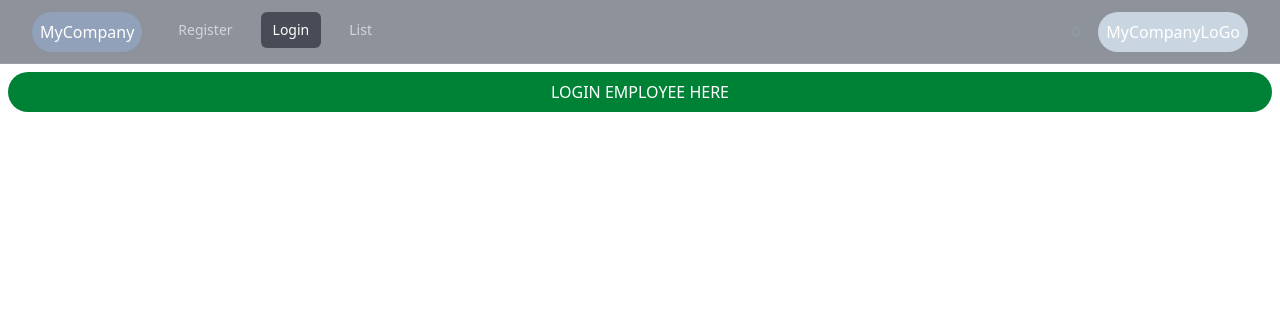
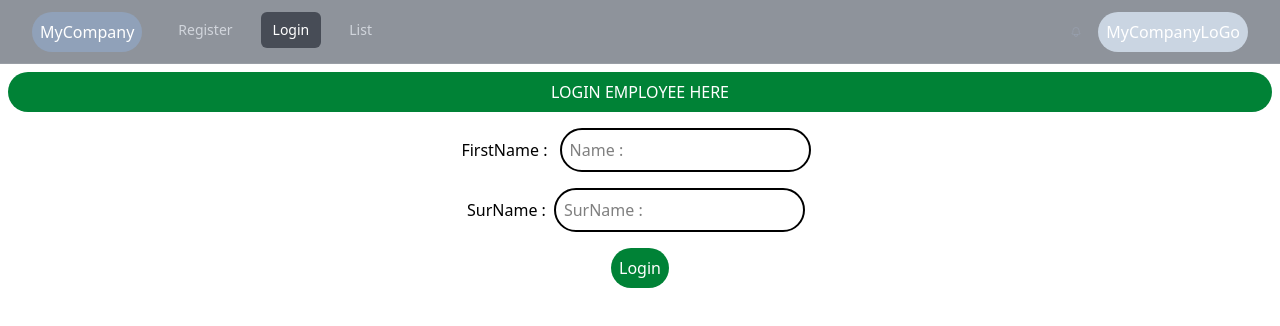
Before and after one commit to JakManC/EmployeeFrontEnd, a React (Vite) app: page /loginEmployee in a window 1280 px wide. Shown: the top 326 px of the page. Built offline with nearby package versions, Linux system fonts and the light colour scheme.

Commit message:
Added Login
Login Home Page Also Created

```diff
--- a/employeeStore.js
+++ b/employeeStore.js
@@ -1,8 +1,13 @@
 import { data } from "react-router-dom";
 import { create } from "zustand";
+import LoginEmployee from "./src/components/LoginEmployee";
+import { get } from "react-hook-form";
 
-const useEmployeeStore = create((set) => ({
+const useEmployeeStore = create((set, get) => ({
   employeeArray: [],
+
+  currentUser: null,
+  error: null,
   addEmpIntoList: (empl) => {
     set((state) => ({
       employeeArray: [...state.employeeArray, empl],
@@ -14,5 +19,23 @@ const useEmployeeStore = create((set) => ({
         (empl, index) => indx !== index
       ),
     })),
+
+  loginEmployee: (fName, sName) => {
+    const employees = get().employeeArray;
+
+    const foundEmpl = employees.find(
+      (empl) =>
+        empl.fName.toLowerCase() === fName.toLowerCase() &&
+        empl.surName.toLowerCase() === sName.toLowerCase()
+    );
+
+    if (foundEmpl) {
+      set({ currentUser: foundEmpl, error: null });
+      return alert("Login Successful");
+    } else {
+      set({ currentUser: null, error: "Invalid Credentials" });
+      return "Invalid Credentials...";
+    }
+  },
 }));
 export default useEmployeeStore;
--- /dev/null
+++ b/src/components/HomePageForLogEmpl.jsx
@@ -0,0 +1,11 @@
+import React from "react";
+
+function HomePageForLogEmpl() {
+  return (
+    <div>
+      <h1>This Is Home Page For Login Employee</h1>
+    </div>
+  );
+}
+
+export default HomePageForLogEmpl;
--- a/src/components/LoginEmployee.jsx
+++ b/src/components/LoginEmployee.jsx
@@ -1,17 +1,78 @@
 import React from "react";
 import NavBar from "./NavBar";
+import { useForm } from "react-hook-form";
+import useEmployeeStore from "../../employeeStore";
+import { NavLink, useNavigate } from "react-router-dom";
 
 function LoginEmployee() {
+  const employeeArray = useEmployeeStore((state) => state.employeeArray);
+
+  const loginEmployee = useEmployeeStore((state) => state.loginEmployee);
+  const {
+    register,
+    handleSubmit,
+    watch,
+    reset,
+    formState: { errors },
+  } = useForm();
+  const navigate = useNavigate();
+  const onSubmit = (data) => {
+    console.log("Form Submitted............");
+    console.log(`FirstName : ${data.fName}`);
+
+    loginEmployee(data.fName, data.sName);
+    navigate("/homePage");
+
+    reset();
+  };
   return (
     <div className="mainDiv">
       <div className="navDiv">
         <NavBar />
       </div>
 
-      <div>
+      <div className="text-center ">
         <h1 className="bg-green-700 text-white text-center p-2 m-2 rounded-full">
           LOGIN EMPLOYEE HERE
         </h1>
+        <form onSubmit={handleSubmit(onSubmit)}>
+          <div className="nameDiv">
+            <label htmlFor="fName">
+              FirstName :{" "}
+              <input
+                type="text"
+                placeholder="Name : "
+                className="
+        border-2 border-black p-2 m-2 rounded-full
+        "
+                {...register("fName")}
+              />
+            </label>
+          </div>
+
+          <div className="surNameDiv">
+            <label htmlFor="surName">
+              SurName :
+              <input
+                type="text"
+                placeholder="SurName : "
+                className="
+        border-2 border-black p-2 m-2 rounded-full
+        "
+                {...register("sName")}
+              />
+            </label>
+          </div>
+
+          <div className="subBtnDiv">
+            <button
+              className="bg-green-700 text-white p-2 m-2 rounded-full"
+              type="submit"
+            >
+              Login
+            </button>
+          </div>
+        </form>
       </div>
     </div>
   );
--- a/src/main.jsx
+++ b/src/main.jsx
@@ -6,11 +6,13 @@ import { createBrowserRouter, RouterProvider } from "react-router-dom";
 import RegisterEmployee from "./components/RegisterEmployee.jsx";
 import LoginEmployee from "./components/LoginEmployee.jsx";
 import ListEmployee from "./components/ListEmployee.jsx";
+import HomePageForLogEmpl from "./components/HomePageForLogEmpl.jsx";
 const router = createBrowserRouter([
   { path: "/", element: <App /> },
   { path: "/registerEmployee", element: <RegisterEmployee /> },
   { path: "/loginEmployee", element: <LoginEmployee /> },
   { path: "/listOfEmployees", element: <ListEmployee /> },
+  { path: "/homePage", element: <HomePageForLogEmpl /> },
 ]);
 createRoot(document.getElementById("root")).render(
   <RouterProvider router={router}>
```
